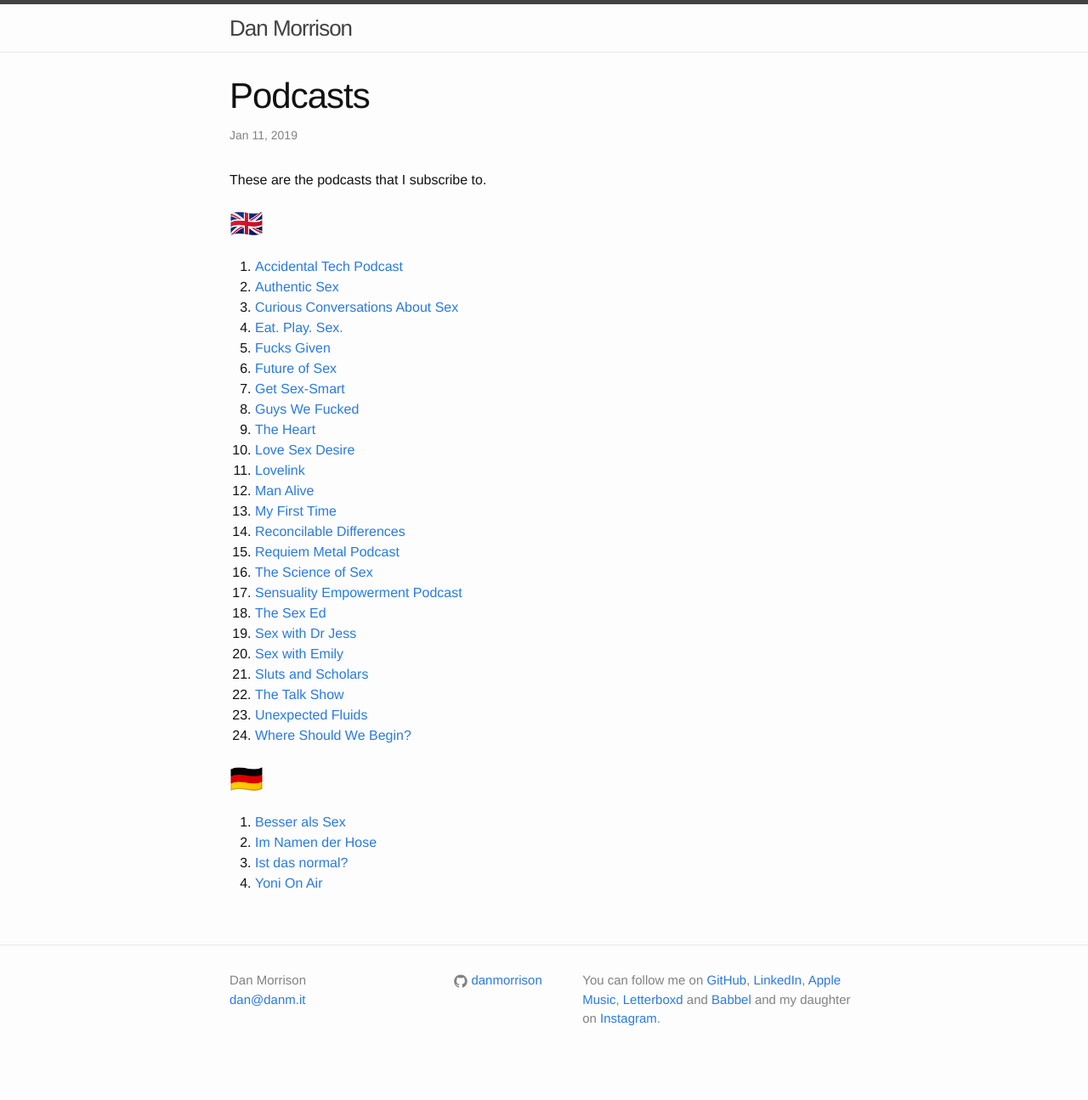
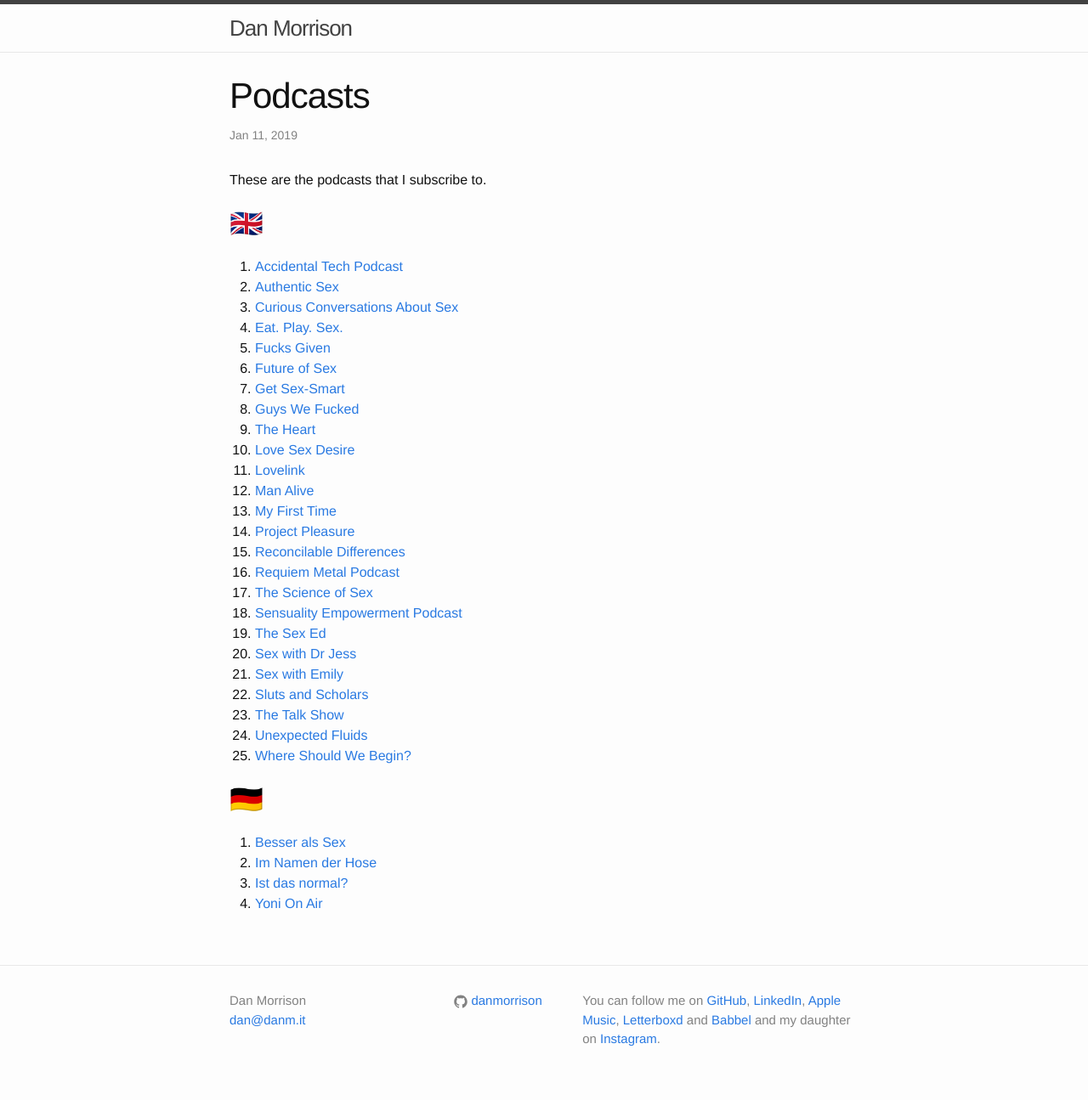
Before and after one commit to danmorrison/danmorrison.github.io, a Jekyll site: the page built from _posts/2019-01-11-podcasts.md, in a window 1280 px wide. Shown: the whole page at 85% size. Built offline with Jekyll 4.4.1, drawn with Linux system fonts in a browser that asks for light colours; before the commit the page ends 1271 px from its top, so only the background shows below that.

Commit message:
Add Project Pleasure

```diff
--- a/_posts/2019-01-11-podcasts.md
+++ b/_posts/2019-01-11-podcasts.md
@@ -21,6 +21,7 @@
 1. [Lovelink](https://itunes.apple.com/podcast/id1278663589)
 1. [Man Alive](https://itunes.apple.com/podcast/id1253614865)
 1. [My First Time](https://itunes.apple.com/podcast/id1316781477)
+1. [Project Pleasure](https://itunes.apple.com/podcast/id1449461846)
 1. [Reconcilable Differences](https://itunes.apple.com/podcast/id1001591287)
 1. [Requiem Metal Podcast](https://itunes.apple.com/podcast/id216744980)
 1. [The Science of Sex](https://itunes.apple.com/podcast/id1291429350)
```
